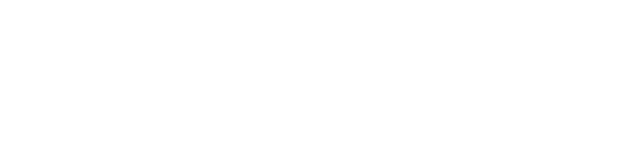
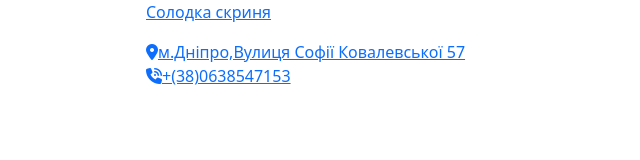
Before and after one commit to Sobitov2002/shirinliklar, a plain HTML site: page index.html in a window 1280 px wide. Shown: the whole page, without its empty margins (0-640 px from the left). Drawn offline with nearby package versions, Linux system fonts and the light colour scheme.

Commit message:
site navihation create

```diff
--- a/index.html
+++ b/index.html
@@ -10,7 +10,22 @@
 </head>
 <body>
     <!-- ======================== Start Shirinliklar Html ======================== -->
+    <div class="main-section">
+        <div class="container footer">
+            <div class="navigation">
+                <ul class="navigation-list__items site-logo">
+                    <ol class="list-items"><a  class="list-item " href="./index.html">Солодка скриня</a></ol>
+                </ul>
+                <ul class="navigation-list__items-2" >
+                    <ol class="list-items"><a class="list-item logo"  href=""> <i class="fa-solid fa-location-dot items-location"></i>м.Дніпро,Вулиця Софії Ковалевської 57</a></ol>
+                    <ol class="list-items"><a class="list-item number-phone"   href=""> <i class="fa-solid fa-phone-volume items-iphone"></i>+(38)0638547153</a></ol>
+                </ul>
+            </div>
+            <div class="main-banner">
 
+            </div>
+        </div>
+    </div>
 
     <script src="./script/app.js"></script>
 </body>
```
